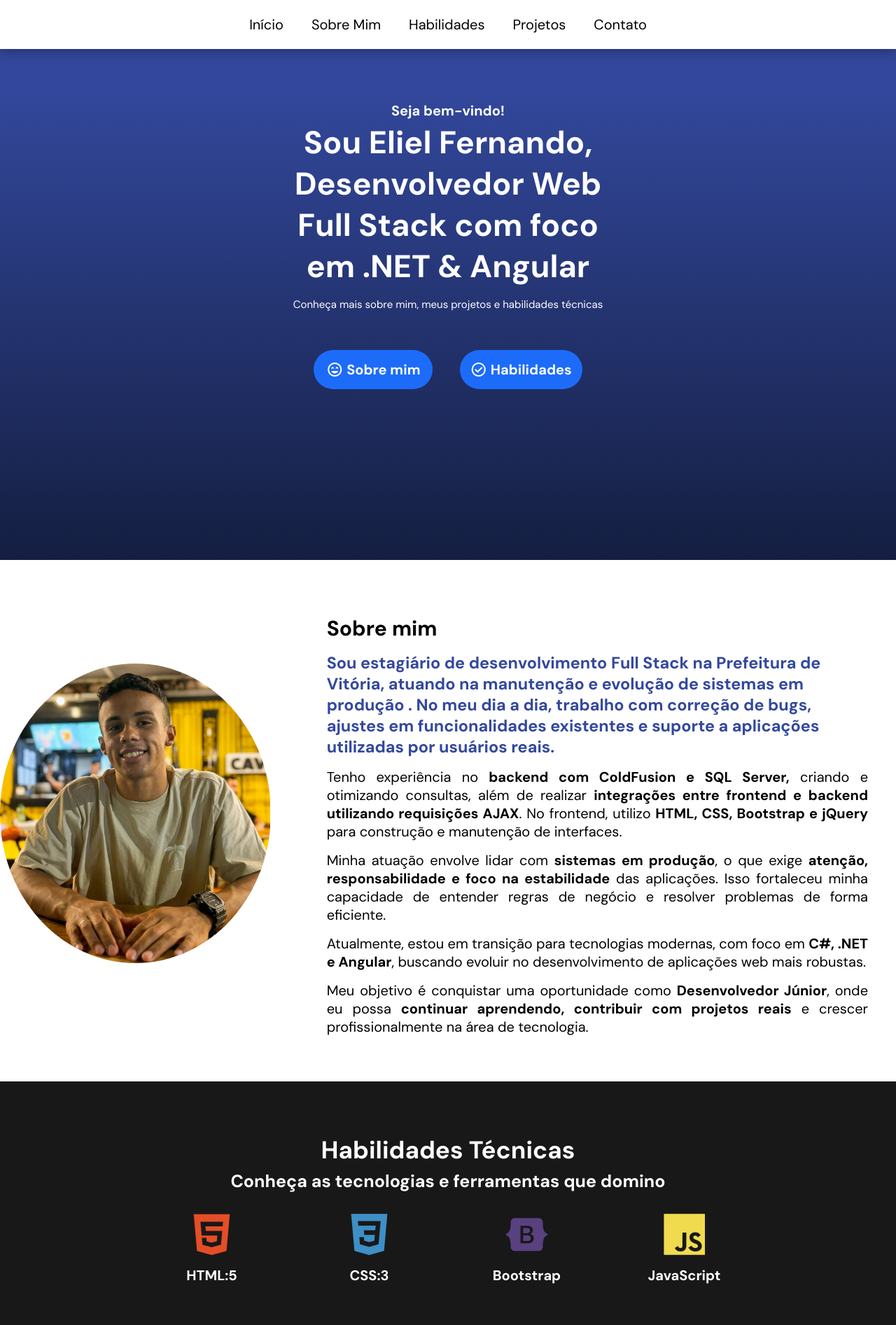
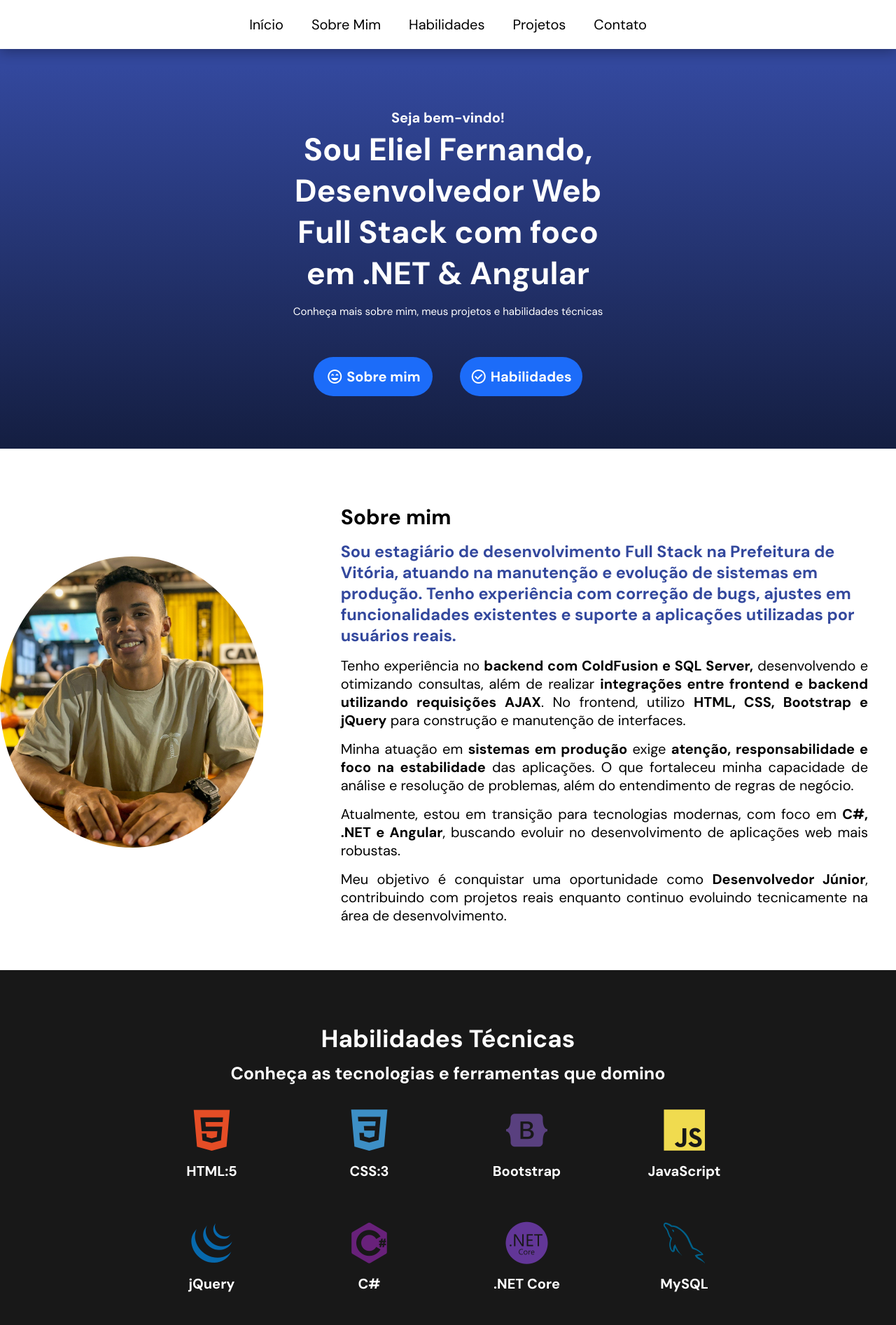
Before and after one commit to elielfernando/Portifolio, an Angular app in the folder portfolio-eliel/: page / in a window 1280 px wide. Shown: the top 1893 px of the page at 70% size. Built offline with nearby package versions, Linux system fonts and the light colour scheme.

Commit message:
Ajustes nos estilos e na gramatica

```diff
--- a/portfolio-eliel/src/app/footer/footer.component.css
+++ b/portfolio-eliel/src/app/footer/footer.component.css
@@ -0,0 +1,7 @@
+.footer{
+    padding: 20px;
+    text-align: center;
+}
+.footer .box p{
+    font-size: var(--font-size-5);
+}
--- a/portfolio-eliel/src/app/footer/footer.component.html
+++ b/portfolio-eliel/src/app/footer/footer.component.html
@@ -1 +1,6 @@
-<p>footer works!</p>
+<div class="container footer">
+<div class="box">
+    <p>© {{date.getFullYear()}}|Desenvolvido por {{profile?.name}}</p>
+</div>
+
+</div>
--- a/portfolio-eliel/src/app/footer/footer.component.ts
+++ b/portfolio-eliel/src/app/footer/footer.component.ts
@@ -1,5 +1,6 @@
 import { Component } from '@angular/core';
 import { ProfileService } from '../services/profile';
+import { Profile } from '../models/profile';
 
 @Component({
   selector: 'app-footer',
@@ -9,4 +10,11 @@ import { ProfileService } from '../services/profile';
 })
 export class FooterComponent {
   constructor(private profileService: ProfileService) {}
+
+  profile?: Profile;
+  date:Date =new Date();
+
+  ngOnInit(){
+    this.profile = this.profileService.getProfile()
+  }
 }
--- a/portfolio-eliel/src/app/home/home.component.css
+++ b/portfolio-eliel/src/app/home/home.component.css
@@ -1,13 +1,12 @@
 /* box banner*/
-
 .banner {
     display: flex;
     justify-content: center;
     background: linear-gradient(180deg, var(--color-blue-2)15%, var(--color-blue-3)100%);
     color: #fff;
-     padding-top: 90px;
+    padding-top: 100px;
     text-align: center;
-     min-height: 100vh;
+    min-height: 65vh;
 }
 
 .banner .box {
@@ -35,7 +34,6 @@
 }
 
 .banner .box .buttons {
-
     display: flex;
     align-items: center;
     flex-wrap: wrap;
@@ -59,7 +57,6 @@
     color: #fff;
     text-wrap: nowrap;
     text-decoration: none;
-
 }
 
 .banner .box .buttons a:hover {
@@ -67,15 +64,11 @@
 }
 
 .banner .box .buttons i {
-
     margin-right: 5px;
-
 }
 
 /* box about*/
-
 .about .box {
-
     display: flex;
     align-items: center;
     gap: 40px;
@@ -97,6 +90,7 @@
     flex: 2;
     margin-top: 78px;
     margin-right: 40px;
+    margin-left: 30px;
 }
 
 .about .box .text h3 {
@@ -112,17 +106,13 @@
 .about .box .text a {
     color: var(--color-pink-1);
     font-weight: 400;
-
-
 }
 
 /* box skills */
-
 .skills {
     background: var(--color-black-1);
     min-height: 90vh;
     margin-top: 50px;
-
 }
 
 .skills .skill i {
@@ -134,23 +124,24 @@
     flex-direction: column;
     align-items: center;
     padding: 65px 5px;
+
 }
 
 .skills .box h2,
 .skills .box h3,
 .skills .box h4 {
-     color: #fff
+    color: #fff;
+    text-align: center;
 }
 
 .skills .box h2 {
     margin: 5px 0;
     font-size: var(--font-size-2);
     margin-top: 10px;
-
 }
 
 .skills .box h3 {
-     margin: 0 20px;
+    margin: 5px 20px;
     font-size: var(--font-size-3);
 }
 
@@ -159,7 +150,6 @@
     flex-wrap: wrap;
     margin: 0 auto;
     max-width: 900px;
-
 }
 
 .skills .box .items .skill {
@@ -178,7 +168,6 @@
 .skills .box .items .skill img {
     width: 120px;
     height: auto;
-
 }
 
 .skills .box .items .skill h4 {
@@ -186,10 +175,10 @@
 }
 
 /* box projects */
-
- .projects .box{
+.projects .box {
     margin-top: 30px;
 }
+
 .projects .box h2 {
     margin-left: 30px;
 }
@@ -202,8 +191,9 @@
 .projects .box .project {
     display: flex;
     flex-direction: column;
-     margin-bottom: 50px ;
+    margin-bottom: 50px;
 }
+
 .projects .box .project.reverse {
     flex-direction: column-reverse;
 }
@@ -227,6 +217,7 @@
     font-size: var(--font-size-3);
     margin-bottom: 15px;
 }
+
 .projects .box .project .buttons {
     margin-top: 20px;
     display: flex;
@@ -246,12 +237,11 @@
     text-decoration: none;
 }
 
-
-.projects .box .project .text .buttons a.live{
-    background:  var(--color-pink-1);
+.projects .box .project .text .buttons a.live {
+    background: var(--color-pink-1);
 }
 
-.projects .box  .project .text .buttons a i{
+.projects .box .project .text .buttons a i {
     width: 20px;
     margin-right: 8px;
     font-size: 20px;
@@ -260,27 +250,33 @@
 /* contacts */
 .contact {
     background: var(--color-black-1);
+    padding: 10px 0;
 }
-    .contact .box{
+
+.contact .box {
     max-width: 800px;
-         margin: 60px  auto 0;
+    margin: 60px auto 0;
     margin-top: 60px;
-
 }
 
 .contact .box h2,
-    .contact .box h3
-    {
+.contact .box h3 {
     text-align: center;
     color: #fff;
+    margin-left: 30px;
+    margin-right: 40px;
+    padding: 10px 0;
 }
-    .contact .box .contacts{
+
+.contact .box .contacts {
     display: flex;
     flex-direction: column;
     justify-content: space-around;
-        margin: 25px 0;
-         gap: 20px;
+    margin: 25px 0 50px;
+    gap: 10px;
+    align-items: center;
 }
+
 .contact .box .contacts a {
     display: flex;
     align-items: center;
@@ -290,26 +286,29 @@
     height: 50px;
     color: #fff;
     border-radius: 35px;
-        min-width: 200px;
+    width: 100%;
+    max-width: 250px;
     font-weight: 700;
-        margin: 15px 0 35px;
+    margin: 3px 0;
     text-wrap: nowrap;
     text-decoration: none;
     text-decoration: none;
+}
 
-    }
-    .contact .box .contacts a:hover{
+.contact .box .contacts a:hover {
     background: #f42771bf;
 }
+
 .contact .box .contacts a span {
-
     margin-right: 5px;
     font-size: 35px;
 }
+
 .contact .box .contacts a svg {
     width: 30px;
     margin-right: 5px;
 }
+
 @media(min-width: 768px) {
     .about .box {
         flex-direction: row;
@@ -332,11 +331,17 @@
     }
 
     .projects .box .project,
-     .projects .box .project.reverse{
+    .projects .box .project.reverse {
         flex-direction: row;
         flex: 1;
     }
+
     .contact .box .contacts {
         flex-direction: row;
+        gap: 20px;
+    }
+
+    .contact .box .contacts a {
+        margin: 15px 0;
     }
 }
--- a/portfolio-eliel/src/app/home/home.component.html
+++ b/portfolio-eliel/src/app/home/home.component.html
@@ -36,13 +36,14 @@
                 <h3>
                     Sou <b>estagiário de desenvolvimento Full Stack na Prefeitura de Vitória</b>, atuando na
                     <b>manutenção e
-                        evolução de sistemas em produção</b> . No meu dia a dia, trabalho com <b>correção de bugs</b>,
+                        evolução de sistemas em produção</b>. Tenho experiência com<b> correção de bugs</b>,
                     ajustes em
                     funcionalidades existentes e suporte a aplicações utilizadas por usuários reais.
                 </h3>
 
                 <p>
-                    Tenho experiência no <b>backend com ColdFusion e SQL Server,</b> criando e otimizando consultas,
+                    Tenho experiência no <b>backend com ColdFusion e SQL Server,</b> desenvolvendo e otimizando
+                    consultas,
                     além
                     de
                     realizar <b>integrações entre frontend e backend utilizando requisições AJAX</b>. No frontend,
@@ -51,11 +52,11 @@
                 </p>
 
                 <p>
-                    Minha atuação envolve lidar com <b>sistemas em produção</b>, o que exige <b>atenção,
+                    Minha atuação em <b>sistemas em produção</b> exige <b>atenção,
                         responsabilidade e foco na
                         estabilidade</b>
-                    das aplicações. Isso fortaleceu minha capacidade de entender regras de negócio e
-                    resolver problemas de forma eficiente.
+                    das aplicações. O que fortaleceu minha capacidade de análise e resolução de problemas, além do
+                    entendimento de regras de negócio.
                 </p>
 
                 <p>
@@ -64,9 +65,8 @@
                     evoluir no desenvolvimento de aplicações web mais robustas.
                 </p>
 
-                <p>Meu objetivo é conquistar uma oportunidade como <b>Desenvolvedor Júnior</b>, onde eu possa
-                    <b>continuar
-                        aprendendo, contribuir com projetos reais</b> e crescer profissionalmente na área de tecnologia.
+                <p>Meu objetivo é conquistar uma oportunidade como <b>Desenvolvedor Júnior</b>, contribuindo com
+                    projetos reais enquanto continuo evoluindo tecnicamente na área de desenvolvimento.
                 </p>
                 <!-- <a _ngcontent-qlb-c1 href="#contact">entre em contato comigo!</a> -->
             </div>
@@ -184,10 +184,10 @@
                         senha) e área administrativa restrita para gerenciamento de clientes, produtos, vendas e
                         controle de estoque, simulando um ambiente corporativo real.</p>
                     <div class="buttons">
-                        <a href="https://github.com/elielfernando/Authentication-system-backend-.git"><i
+                        <a href="https://github.com/elielfernando/Authentication-system-backend-.git" target="_blank"><i
                                 class="devicon-github-plain colorido"></i> backend</a>
-                        <a href="https://github.com/elielfernando/Authentication-system-frontend-.git"><i
-                                class="devicon-github-plain colorido"></i> frontend</a>
+                        <a href="https://github.com/elielfernando/Authentication-system-frontend-.git"
+                            target="_blank"><i class="devicon-github-plain colorido"></i> frontend</a>
                     </div>
                 </div>
 
@@ -204,11 +204,11 @@
                         necessidade de backend.</p>
 
                     <div class="buttons">
-                        <a href="https://github.com/elielfernando/Gestor-de-tarefas.git"><i
+                        <a href="https://github.com/elielfernando/Gestor-de-tarefas.git" target="_blank"><i
                                 class="devicon-github-plain colorido"></i>
                             Repositório
                         </a>
-                        <a class="live" href="https://gestaodetarefas-505c9.web.app/tasklist"><i
+                        <a class="live" href="https://gestaodetarefas-505c9.web.app/tasklist" target="_blank"><i
                                 class="material-symbols-outlined">
                                 play_arrow
                             </i>Ao vivo</a>
@@ -233,7 +233,7 @@
                     <p>Esse site foi desenvolvido em Angular para apresentar meu trabalho, experiências e habilidades
                         técnicas. Possui área de contato e links para meus perfis no LinkedIn e GitHub.</p>
                     <div class="buttons">
-                        <a href="https://github.com/elielfernando/Portifolio.git"><i
+                        <a href="https://github.com/elielfernando/Portifolio.git" target="_blank"><i
                                 class="devicon-github-plain colorido"></i>
                             Repositório
                         </a>
@@ -251,8 +251,8 @@
     <section id="contact" class="container contact">
         <div class="box">
 
-            <h2>Contato</h2>
-            <h3>Entre em contato comigo, vai ser um prazer falar com você!</h3>
+            <h2>Contatos</h2>
+
 
             <div class="contacts">
                 <a [href]="profile?.whatsApp" target="_blank">
@@ -268,7 +268,8 @@
                         </g>
                     </svg> WhatsApp</a>
 
-                <a [href]="'mailto:'+ profile?.Email"><span _ngcontent-kgq-c1 class="material-symbols-outlined"> mail
+                <a [href]="'https://mail.google.com/mail/?view=cm&to='+ profile?.Email" target="_blank"
+                    rel="noopener noreferrer"><span _ngcontent-kgq-c1 class="material-symbols-outlined"> mail
                     </span>Email</a>
                 <a [href]="profile?.LinkedIn" target="_blank"> <i
                         class="devicon-linkedin-plain colorido"></i>LinkedIn</a>
@@ -278,6 +279,7 @@
                             d="M7.75 2C4.678 2 2 4.678 2 7.75v8.5C2 19.322 4.678 22 7.75 22h8.5C19.322 22 22 19.322 22 16.25v-8.5C22 4.678 19.322 2 16.25 2h-8.5zm0 2h8.5C18.216 4 20 5.784 20 7.75v8.5C20 18.216 18.216 20 16.25 20h-8.5C5.784 20 4 18.216 4 16.25v-8.5C4 5.784 5.784 4 7.75 4zm8.75 1.5a1.25 1.25 0 100 2.5 1.25 1.25 0 000-2.5zM12 7a5 5 0 100 10 5 5 0 000-10zm0 2a3 3 0 110 6 3 3 0 010-6z" />
                     </svg>Instagram </a>
             </div>
+            <!-- <h3>Entre em contato comigo, vai ser um prazer falar com você!</h3> -->
 
         </div>
     </section>
```
Lines whose indentation alone changed are shown as unchanged.
